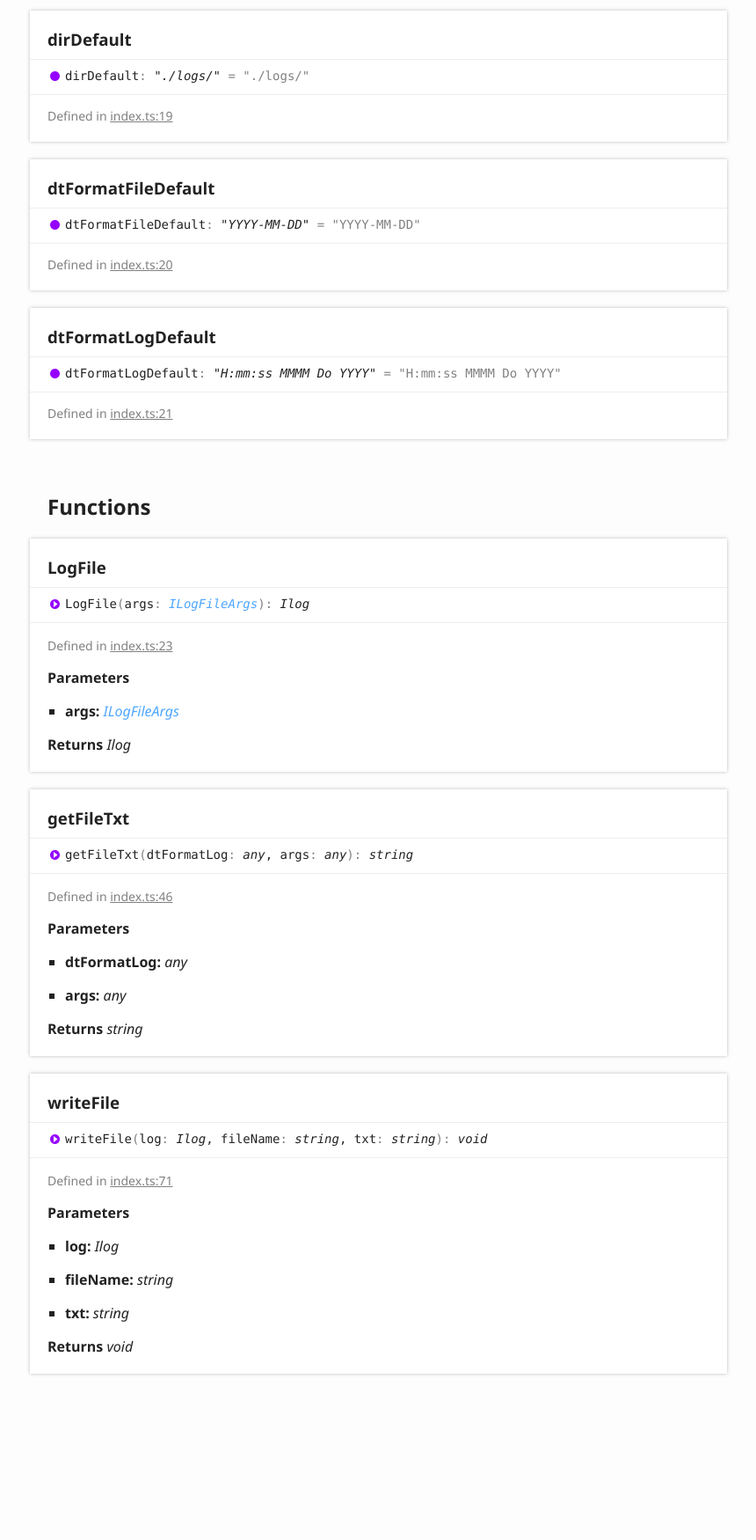
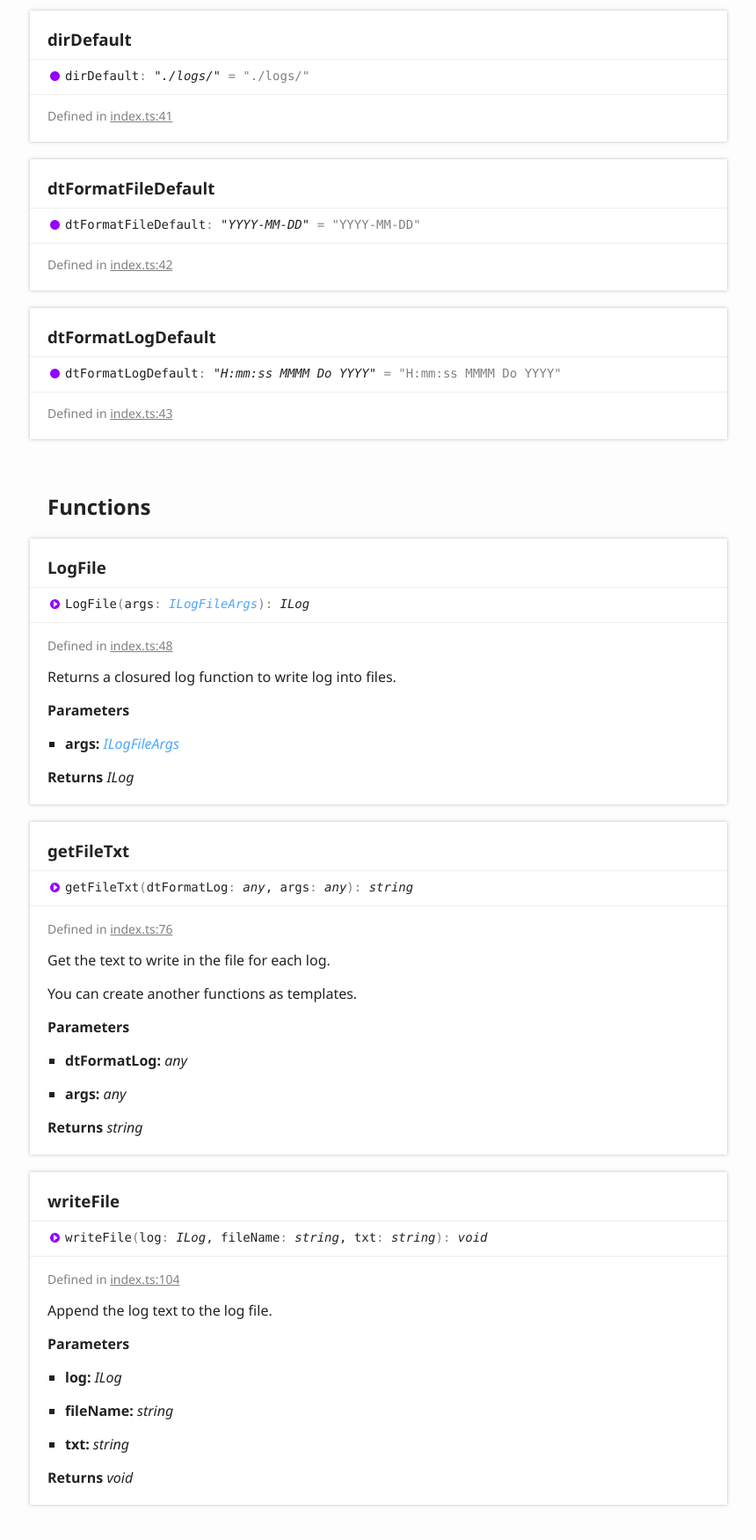
Before and after one commit to polutz/ptz-log-file, a website: page docs/modules/_index_.html in a window 1280 px wide. Shown: the part 660-2410 px from the top of the page at 88% size, without its empty margins (6-866 px from the left). Drawn offline with Linux system fonts and the light colour scheme.

Commit message:
Fix typedoc

```diff
--- a/docs/modules/_index_.html
+++ b/docs/modules/_index_.html
@@ -101,7 +101,7 @@
 					<div class="tsd-signature tsd-kind-icon">dir<wbr>Default<span class="tsd-signature-symbol">:</span> <span class="tsd-signature-type">"./logs/"</span><span class="tsd-signature-symbol"> =&nbsp;&quot;./logs/&quot;</span></div>
 					<aside class="tsd-sources">
 						<ul>
-							<li>Defined in <a href="https://github.com/polutz/ptz-log-file/blob/5a5612a/src/index.ts#L19">index.ts:19</a></li>
+							<li>Defined in <a href="https://github.com/polutz/ptz-log-file/blob/e24f3a0/src/index.ts#L41">index.ts:41</a></li>
 						</ul>
 					</aside>
 				</section>
@@ -111,7 +111,7 @@
 					<div class="tsd-signature tsd-kind-icon">dt<wbr>Format<wbr>File<wbr>Default<span class="tsd-signature-symbol">:</span> <span class="tsd-signature-type">"YYYY-MM-DD"</span><span class="tsd-signature-symbol"> =&nbsp;&quot;YYYY-MM-DD&quot;</span></div>
 					<aside class="tsd-sources">
 						<ul>
-							<li>Defined in <a href="https://github.com/polutz/ptz-log-file/blob/5a5612a/src/index.ts#L20">index.ts:20</a></li>
+							<li>Defined in <a href="https://github.com/polutz/ptz-log-file/blob/e24f3a0/src/index.ts#L42">index.ts:42</a></li>
 						</ul>
 					</aside>
 				</section>
@@ -121,7 +121,7 @@
 					<div class="tsd-signature tsd-kind-icon">dt<wbr>Format<wbr>Log<wbr>Default<span class="tsd-signature-symbol">:</span> <span class="tsd-signature-type">"H:mm:ss MMMM Do YYYY"</span><span class="tsd-signature-symbol"> =&nbsp;&quot;H:mm:ss MMMM Do YYYY&quot;</span></div>
 					<aside class="tsd-sources">
 						<ul>
-							<li>Defined in <a href="https://github.com/polutz/ptz-log-file/blob/5a5612a/src/index.ts#L21">index.ts:21</a></li>
+							<li>Defined in <a href="https://github.com/polutz/ptz-log-file/blob/e24f3a0/src/index.ts#L43">index.ts:43</a></li>
 						</ul>
 					</aside>
 				</section>
@@ -132,22 +132,27 @@
 					<a name="logfile" class="tsd-anchor"></a>
 					<h3>Log<wbr>File</h3>
 					<ul class="tsd-signatures tsd-kind-function tsd-parent-kind-external-module">
-						<li class="tsd-signature tsd-kind-icon">Log<wbr>File<span class="tsd-signature-symbol">(</span>args<span class="tsd-signature-symbol">: </span><a href="../interfaces/_index_.ilogfileargs.html" class="tsd-signature-type">ILogFileArgs</a><span class="tsd-signature-symbol">)</span><span class="tsd-signature-symbol">: </span><span class="tsd-signature-type">Ilog</span></li>
+						<li class="tsd-signature tsd-kind-icon">Log<wbr>File<span class="tsd-signature-symbol">(</span>args<span class="tsd-signature-symbol">: </span><a href="../interfaces/_index_.ilogfileargs.html" class="tsd-signature-type">ILogFileArgs</a><span class="tsd-signature-symbol">)</span><span class="tsd-signature-symbol">: </span><span class="tsd-signature-type">ILog</span></li>
 					</ul>
 					<ul class="tsd-descriptions">
 						<li class="tsd-description">
 							<aside class="tsd-sources">
 								<ul>
-									<li>Defined in <a href="https://github.com/polutz/ptz-log-file/blob/5a5612a/src/index.ts#L23">index.ts:23</a></li>
+									<li>Defined in <a href="https://github.com/polutz/ptz-log-file/blob/e24f3a0/src/index.ts#L48">index.ts:48</a></li>
 								</ul>
 							</aside>
+							<div class="tsd-comment tsd-typography">
+								<div class="lead">
+									<p>Returns a closured log function to write log into files.</p>
+								</div>
+							</div>
 							<h4 class="tsd-parameters-title">Parameters</h4>
 							<ul class="tsd-parameters">
 								<li>
 									<h5>args: <a href="../interfaces/_index_.ilogfileargs.html" class="tsd-signature-type">ILogFileArgs</a></h5>
 								</li>
 							</ul>
-							<h4 class="tsd-returns-title">Returns <span class="tsd-signature-type">Ilog</span></h4>
+							<h4 class="tsd-returns-title">Returns <span class="tsd-signature-type">ILog</span></h4>
 						</li>
 					</ul>
 				</section>
@@ -161,9 +166,15 @@
 						<li class="tsd-description">
 							<aside class="tsd-sources">
 								<ul>
-									<li>Defined in <a href="https://github.com/polutz/ptz-log-file/blob/5a5612a/src/index.ts#L46">index.ts:46</a></li>
+									<li>Defined in <a href="https://github.com/polutz/ptz-log-file/blob/e24f3a0/src/index.ts#L76">index.ts:76</a></li>
 								</ul>
 							</aside>
+							<div class="tsd-comment tsd-typography">
+								<div class="lead">
+									<p>Get the text to write in the file for each log.</p>
+								</div>
+								<p>You can create another functions as templates.</p>
+							</div>
 							<h4 class="tsd-parameters-title">Parameters</h4>
 							<ul class="tsd-parameters">
 								<li>
@@ -181,19 +192,24 @@
 					<a name="writefile" class="tsd-anchor"></a>
 					<h3>write<wbr>File</h3>
 					<ul class="tsd-signatures tsd-kind-function tsd-parent-kind-external-module tsd-is-not-exported">
-						<li class="tsd-signature tsd-kind-icon">write<wbr>File<span class="tsd-signature-symbol">(</span>log<span class="tsd-signature-symbol">: </span><span class="tsd-signature-type">Ilog</span>, fileName<span class="tsd-signature-symbol">: </span><span class="tsd-signature-type">string</span>, txt<span class="tsd-signature-symbol">: </span><span class="tsd-signature-type">string</span><span class="tsd-signature-symbol">)</span><span class="tsd-signature-symbol">: </span><span class="tsd-signature-type">void</span></li>
+						<li class="tsd-signature tsd-kind-icon">write<wbr>File<span class="tsd-signature-symbol">(</span>log<span class="tsd-signature-symbol">: </span><span class="tsd-signature-type">ILog</span>, fileName<span class="tsd-signature-symbol">: </span><span class="tsd-signature-type">string</span>, txt<span class="tsd-signature-symbol">: </span><span class="tsd-signature-type">string</span><span class="tsd-signature-symbol">)</span><span class="tsd-signature-symbol">: </span><span class="tsd-signature-type">void</span></li>
 					</ul>
 					<ul class="tsd-descriptions">
 						<li class="tsd-description">
 							<aside class="tsd-sources">
 								<ul>
-									<li>Defined in <a href="https://github.com/polutz/ptz-log-file/blob/5a5612a/src/index.ts#L71">index.ts:71</a></li>
+									<li>Defined in <a href="https://github.com/polutz/ptz-log-file/blob/e24f3a0/src/index.ts#L104">index.ts:104</a></li>
 								</ul>
 							</aside>
+							<div class="tsd-comment tsd-typography">
+								<div class="lead">
+									<p>Append the log text to the log file.</p>
+								</div>
+							</div>
 							<h4 class="tsd-parameters-title">Parameters</h4>
 							<ul class="tsd-parameters">
 								<li>
-									<h5>log: <span class="tsd-signature-type">Ilog</span></h5>
+									<h5>log: <span class="tsd-signature-type">ILog</span></h5>
 								</li>
 								<li>
 									<h5>fileName: <span class="tsd-signature-type">string</span></h5>
--- /dev/null
+++ b/logsTest/log-2017-06-01.txt
@@ -0,0 +1,5 @@
+
+>>>>>>>>>>>>>>>>>>>>>>>>>>>>>>>>>>>>>>>>>>>>>>>>>>>>>>>>>>>>>>>>>>>>>>>>>>>>>
+13:18:25 June 1st 2017
+testing creating log file
+<<<<<<<<<<<<<<<<<<<<<<<<<<<<<<<<<<<<<<<<<<<<<<<<<<<<<<<<<<<<<<<<<<<<<<<<<<<<<
--- a/tsconfig.json
+++ b/tsconfig.json
@@ -10,7 +10,11 @@
     "listFiles": false,
     "outDir": "dist-esnext/",
     "allowSyntheticDefaultImports": true,
-    "noUnusedLocals": true
+    "noUnusedLocals": true,
+    "lib": [
+      "dom",
+      "es2015"
+    ]
   },
   "include": [
     "src/**/*.d.ts",
```
Also changed, not shown: docs/interfaces/_index_.ilogfileargs.html (+29 -7 lines), package.json (+5 -5 lines), 2 other files.
